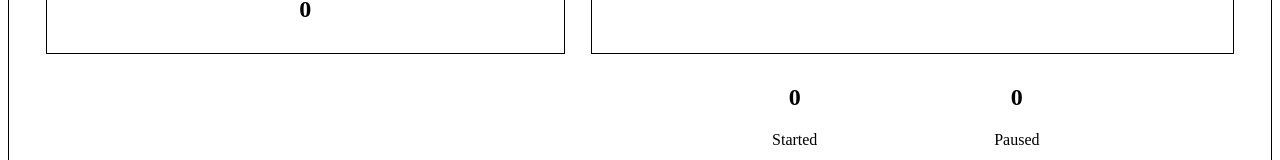
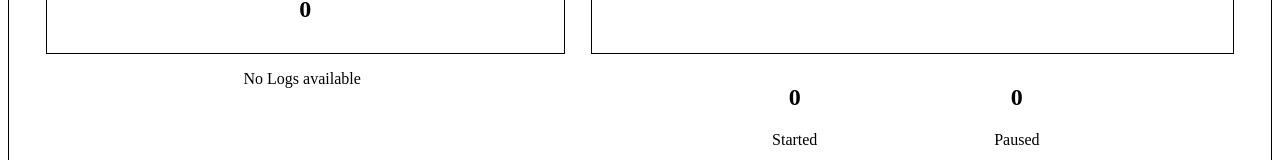
Before and after one commit to learneradarsh/angularnewspike, an Angular app: page /timerbyservice in a window 1280 px wide. Shown: the part 202-362 px from the top of the page. Built offline with nearby package versions, Linux system fonts and the light colour scheme.

Commit message:
added no logs available message for timer module by service

```diff
--- a/src/app/timerbyservice/components/timer-log-ser/timer-log-ser.component.html
+++ b/src/app/timerbyservice/components/timer-log-ser/timer-log-ser.component.html
@@ -1,3 +1,4 @@
 <article>
+    <p *ngIf="logsArray.length === 0">No Logs available</p>
     <p *ngFor="let item of logsArray">{{item}}</p>
 </article>
--- a/src/app/timerbyservice/components/timer-log-ser/timer-log-ser.component.ts
+++ b/src/app/timerbyservice/components/timer-log-ser/timer-log-ser.component.ts
@@ -9,7 +9,7 @@ import { HandletimerService } from '../../handletimer.service';
 })
 export class TimerLogSerComponent implements OnInit, OnDestroy {
 
-  logsArray: any[];
+  logsArray: any[] = [];
   constructor(private handleTimerService: HandletimerService) { }
   subscription: Subscription;
   ngOnInit(): void {
```
